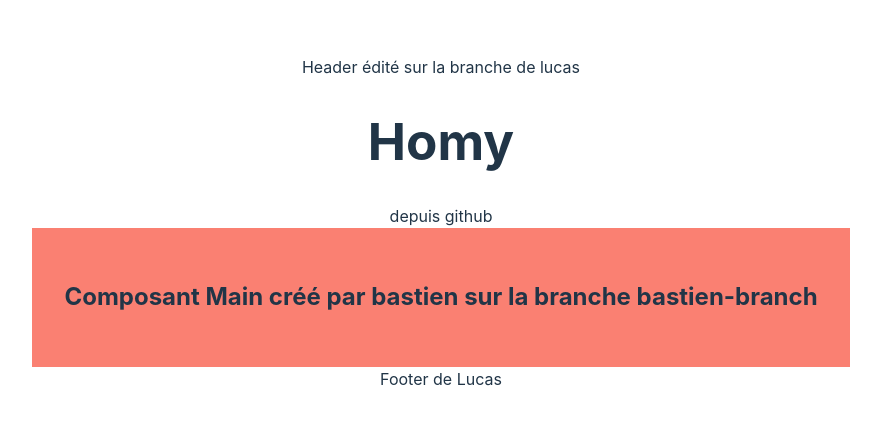
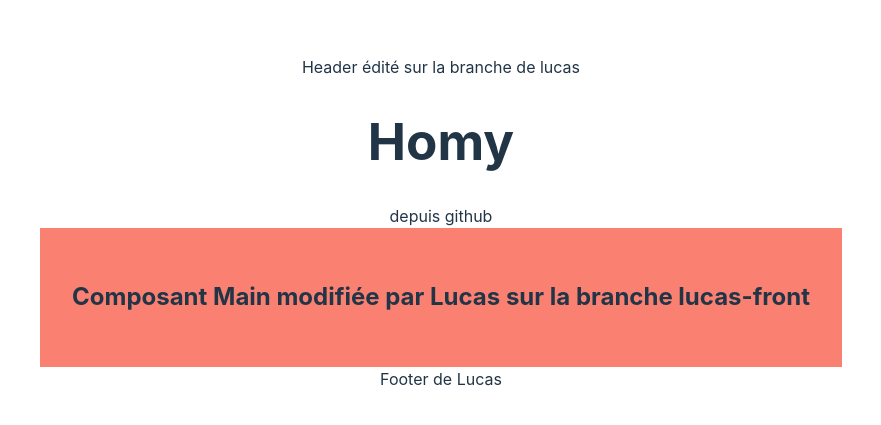
Before and after one commit to LucasRoberto99/github-workshop, a React (Vite) app: page / in a window 1280 px wide. Shown: the part 177-602 px from the top of the page, without its empty margins (199-1080 px from the left). Built offline with nearby package versions, Linux system fonts and the light colour scheme.

Commit message:
update main comp on lucas-front

```diff
--- a/src/components/Main.jsx
+++ b/src/components/Main.jsx
@@ -1,7 +1,7 @@
 export default function Main() {
   return (
     <main style={{ background: "salmon", padding: "2rem" }}>
-      <h2>Composant Main créé par bastien sur la branche bastien-branch</h2>
+      <h2>Composant Main modifiée par Lucas sur la branche lucas-front</h2>
     </main>
   );
 }
```
